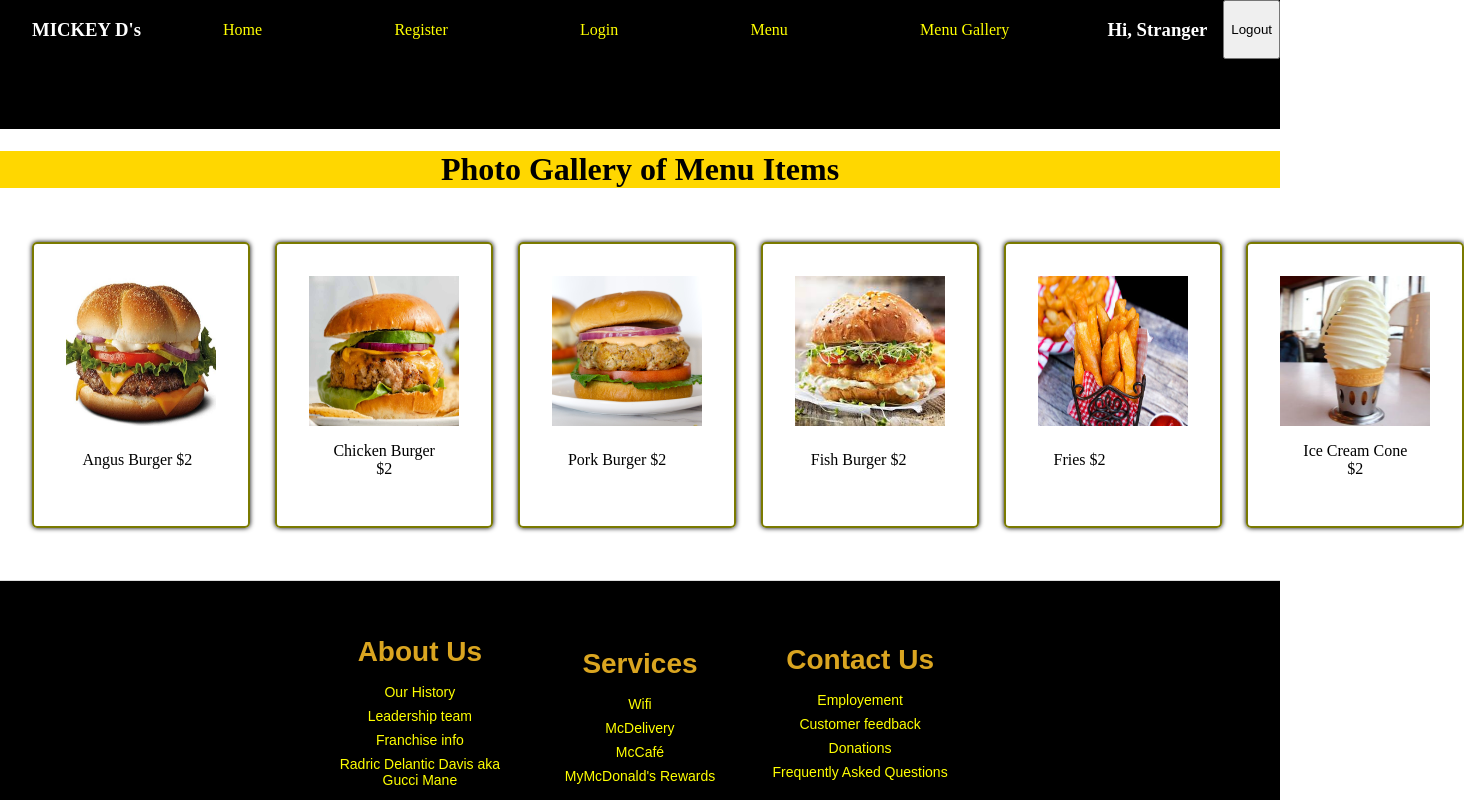
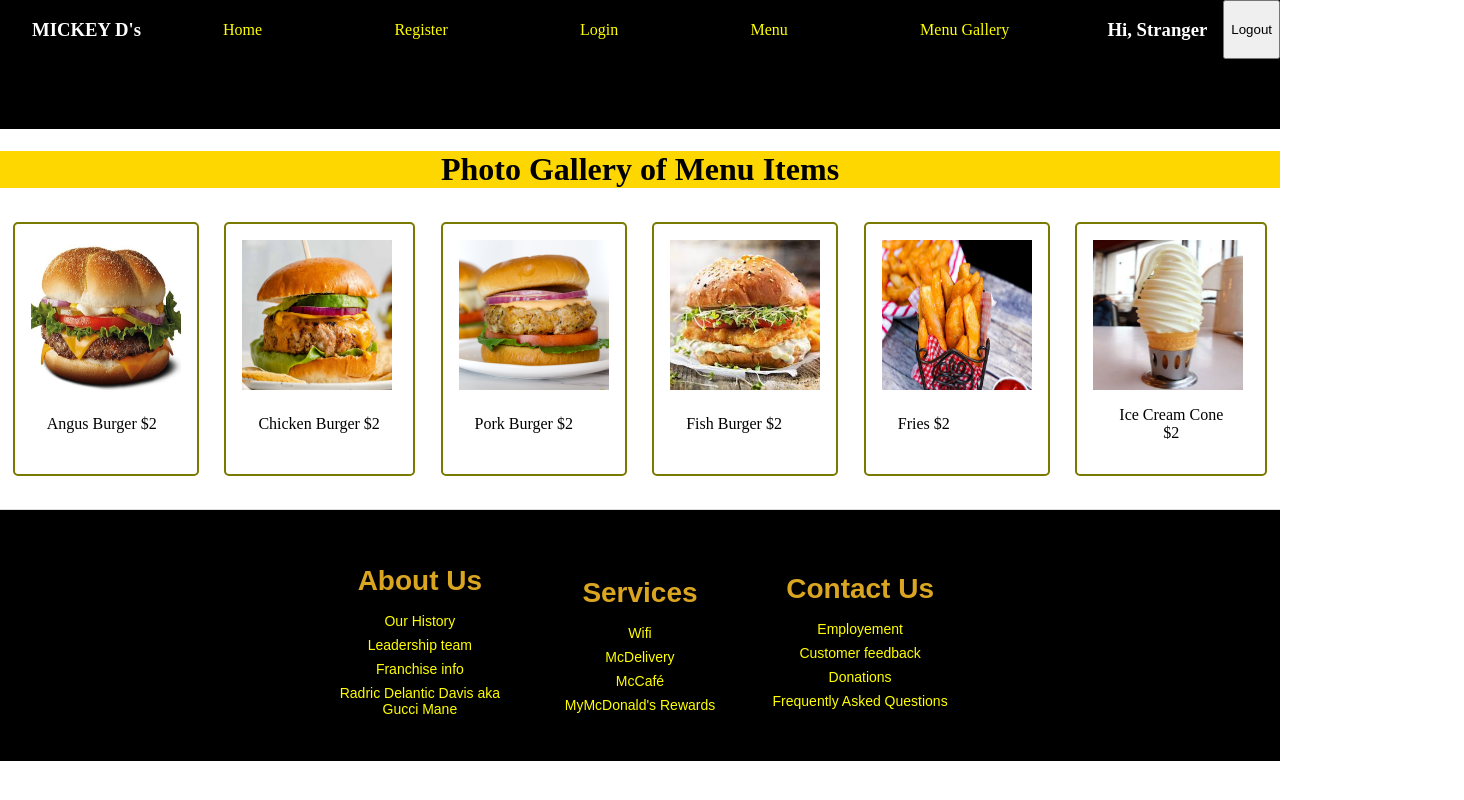
Before and after one commit to Mickey-d-s/GraceShopper, a React (Vite) app in the folder client/: page /MenuGallery in a window 1280 px wide. Shown: the top 800 px of the page, 1464 px wide, since content can reach past the window. Built offline with nearby package versions, Linux system fonts and the light colour scheme; no server answers.

Commit message:
savepoint

```diff
--- a/client/src/components/Gallery.css
+++ b/client/src/components/Gallery.css
@@ -25,7 +25,6 @@ main {
 .gallery {
     text-align:center;
     background-color:#FFD700;
-    max-width:1500%
 }
 
 .menuGallery {
@@ -36,16 +35,14 @@ main {
 .gallerydiv {
     display: flex;
     flex-direction: row;
-    padding:20px;
 }
 .gallerydivs {
-    padding:2rem;
+    padding: 1rem;
     display: flex;
     flex-wrap: wrap;
     margin: 1%;
     border: yellow solid 2px;
     border-radius: 5px;
-    box-shadow: 0 0 5px #000;
     animation: border-color 2s linear infinite;
 }
 
```
